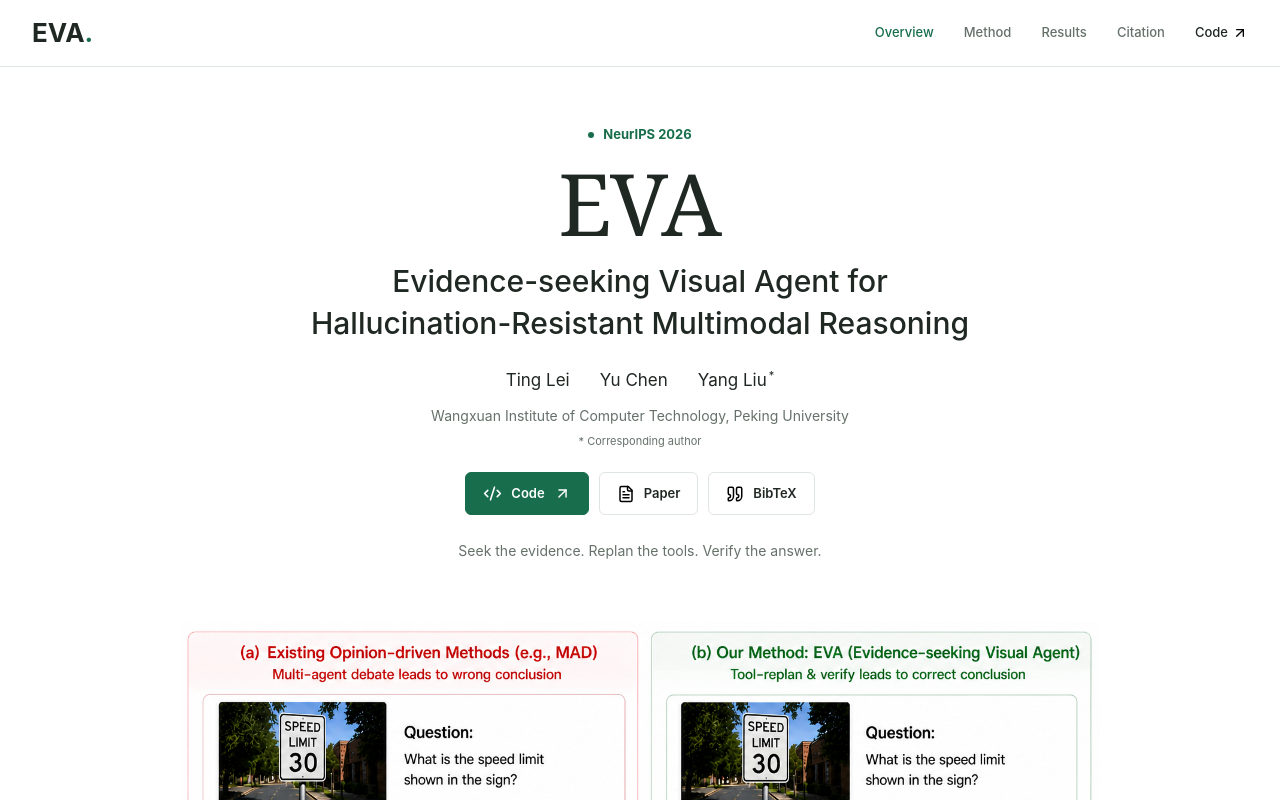
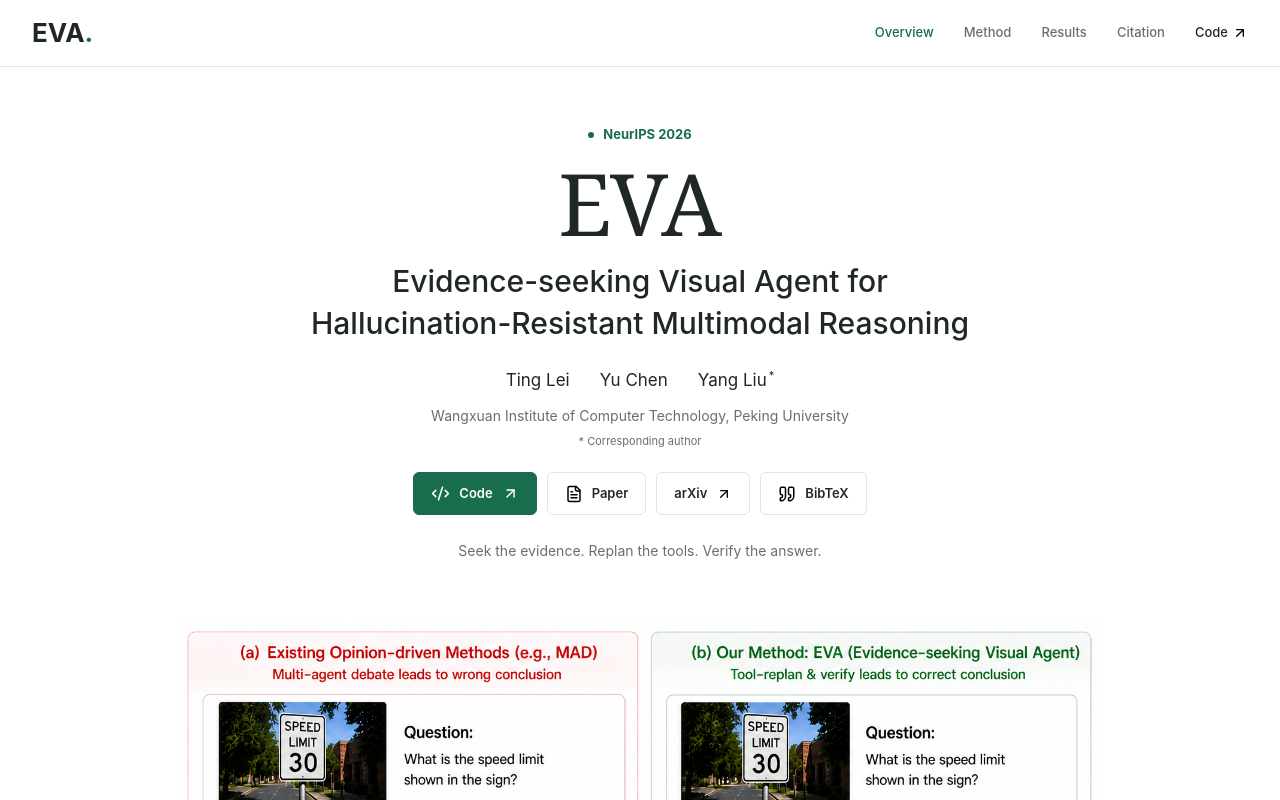
Before and after one commit to ltttpku/EVA-page, a plain HTML site: page index.html in a window 1280 px wide. Shown: the top 800 px of the page. Drawn offline with Linux system fonts and the light colour scheme.

Commit message:
Add arXiv link to EVA project page

```diff
--- a/index.html
+++ b/index.html
@@ -51,6 +51,7 @@
         <div class="resource-links">
           <a class="button button-primary" href="https://github.com/oceanflowlab/EVA" target="_blank" rel="noopener noreferrer"><img src="assets/icons/code-xml.svg" alt="" width="19" height="19"> Code <img src="assets/icons/arrow-up-right.svg" alt="" width="17" height="17"></a>
           <a class="button button-secondary" href="assets/paper.pdf" target="_blank" rel="noopener noreferrer"><img src="assets/icons/file-text.svg" alt="" width="18" height="18"> Paper</a>
+          <a class="button button-secondary" href="https://arxiv.org/pdf/2611.33706" target="_blank" rel="noopener noreferrer">arXiv <img src="assets/icons/arrow-up-right.svg" alt="" width="16" height="16"></a>
           <a class="button button-secondary" href="#citation"><img src="assets/icons/quote.svg" alt="" width="18" height="18"> BibTeX</a>
         </div>
         <p class="header-summary">Seek the evidence. Replan the tools. Verify the answer.</p>
```
